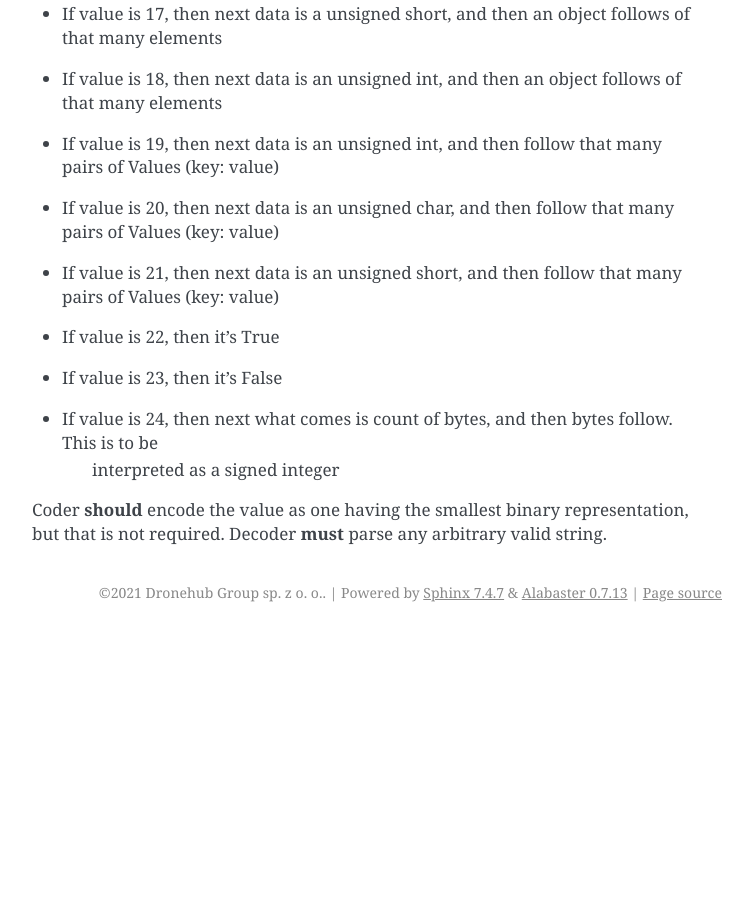
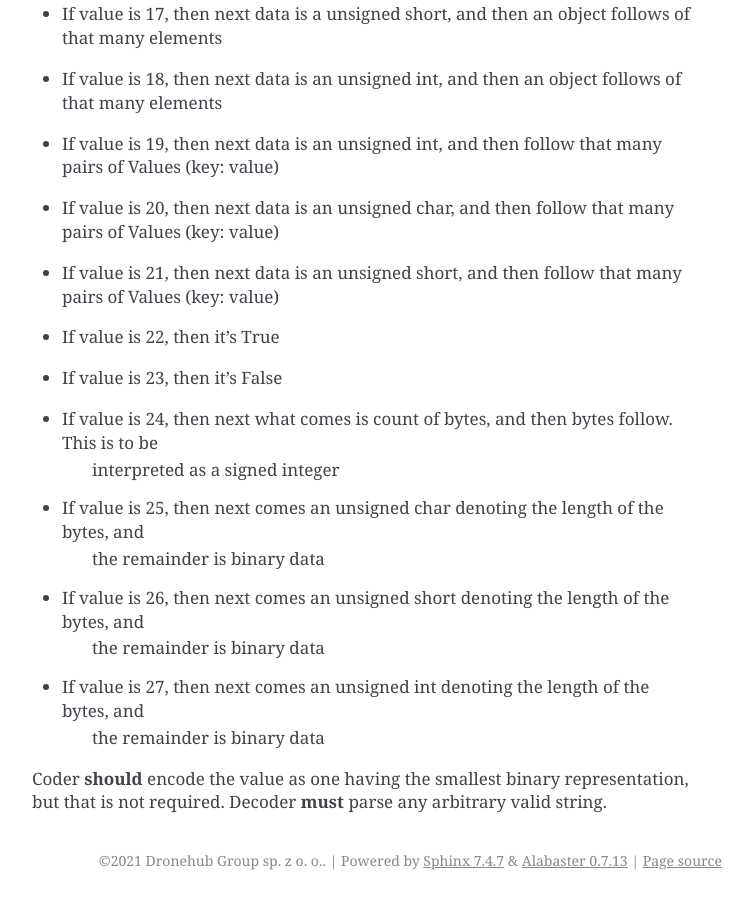
Before and after one commit to Dronehub/minijson, a Sphinx documentation site: the page built from docs/specification.rst, in a window 1280 px wide and 900 px high, scrolled down 1559 px. Shown: the whole window, without its empty margins (388-1141 px from the left). Built offline with Sphinx 7.4.7, drawn with Linux system fonts in a browser that asks for light colours; before the commit the page ends 2191 px from its top, so only the background shows below that.

```diff
--- a/docs/specification.rst
+++ b/docs/specification.rst
@@ -65,6 +65,12 @@ Type Value consists of:
 * If value is 23, then it's False
 * If value is 24, then next what comes is count of bytes, and then bytes follow. This is to be
     interpreted as a signed integer
+* If value is 25, then next comes an unsigned char denoting the length of the bytes, and
+    the remainder is binary data
+* If value is 26, then next comes an unsigned short denoting the length of the bytes, and
+    the remainder is binary data
+* If value is 27, then next comes an unsigned int denoting the length of the bytes, and
+    the remainder is binary data
 
 Coder **should** encode the value as one having the smallest binary representation, but that is not
 required. Decoder **must** parse any arbitrary valid string.
--- a/setup.cfg
+++ b/setup.cfg
@@ -1,6 +1,6 @@
 # coding: utf-8
 [metadata]
-version = 2.6a1
+version = 2.6
 name = minijson
 long_description = file: README.md
 long_description_content_type = text/markdown; charset=UTF-8
```
Also changed, not shown: CHANGELOG.md (+2 -0 lines), README.md (+2 -1 lines), 2 other files.
